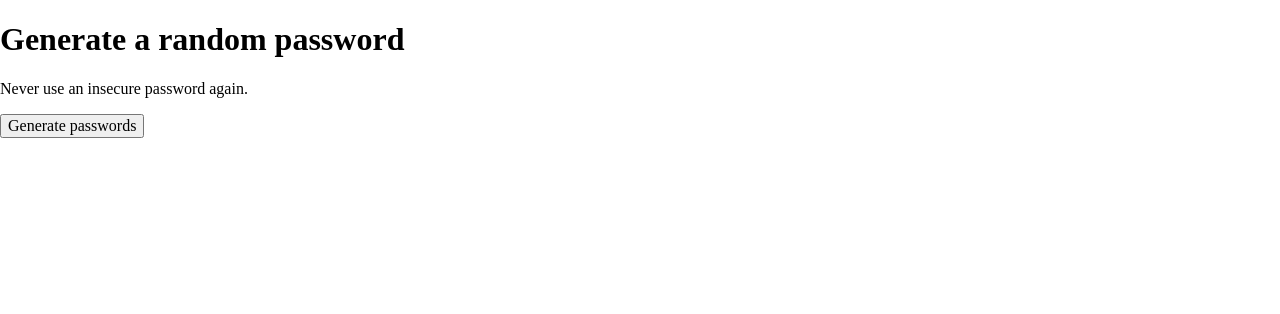
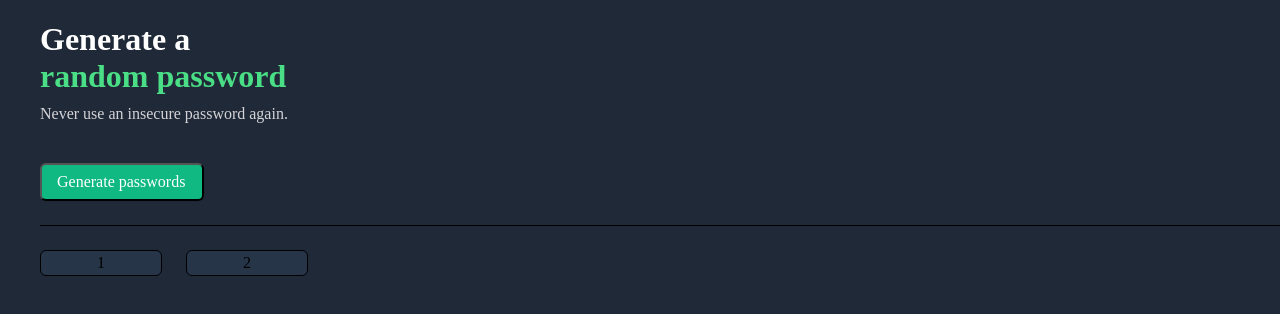
Before and after one commit to jesse610/password_Generator, a plain HTML site: page index.html in a window 1280 px wide. Drawn offline with nearby package versions, Linux system fonts and the light colour scheme.

Commit message:
setup html and added styling css

```diff
--- a/index.css
+++ b/index.css
@@ -1,3 +1,66 @@
 body {
-    margin: 0;
+    margin: 0 0 0 5vh;
+    background: #1F2937;
 }
+
+h1 {
+    color: white;
+    margin-bottom: 0;
+}
+
+p {
+    color: #D5D4D8;
+    margin-top: 10px;
+}
+
+.main-container {
+    display: flex;
+    flex-direction: column;
+}
+
+button {
+    display: flex;
+    flex-direction: row;
+    justify-content: center;
+    align-items: center;
+    padding: 5px 17px 5px 15px;
+    gap: 12px;
+    background: #10B981;
+    box-shadow: 0px 1px 2px rgba(0, 0, 0, 0.05);
+    border-radius: 6px;
+    margin-top: 3vh;
+    margin-bottom: 0;
+
+    font-style: normal;
+    font-weight: 500;
+    font-size: 16px;
+    line-height: 24px;
+    color: #FFFFFF;
+
+}
+
+.pass-container {
+    display: flex;
+    gap: 3vh;
+    border-top: 1px solid;
+    margin-top: 3vh;
+}
+
+#passfield-one,
+#passfield-two {
+    display: flex;
+    align-items: center;
+    justify-content: center;
+
+    border: 1px solid;
+    margin-top: 3vh;
+    flex-basis: 15vh;
+    background: #273549;
+    border-radius: 6px;
+    height: 3vh;
+
+}
+
+.green_text {
+    color: #4ADF86
+}
--- a/index.html
+++ b/index.html
@@ -3,11 +3,16 @@
         <link rel="stylesheet" href="index.css">
     </head>
     <body>
-        <h1>Generate a random password</h1>
+        <div class="main-container">
+            <h1>Generate a <span class="green_text"><br>random password</br></span></h1>
             <p>Never use an insecure password again.</p>
+        </div>
         <button id="password-btn">Generate passwords</button>
-        <span id="passfield-one"></span>
-        <span id="passfield-two"></span>
+
+        <div class="pass-container">
+            <span id="passfield-one">1</span>
+            <span id="passfield-two">2</span>
+        </div>
 
         <script src="index.js"></script>
     </body>
```
Also changed, not shown: index.js (+9 -1 lines).
